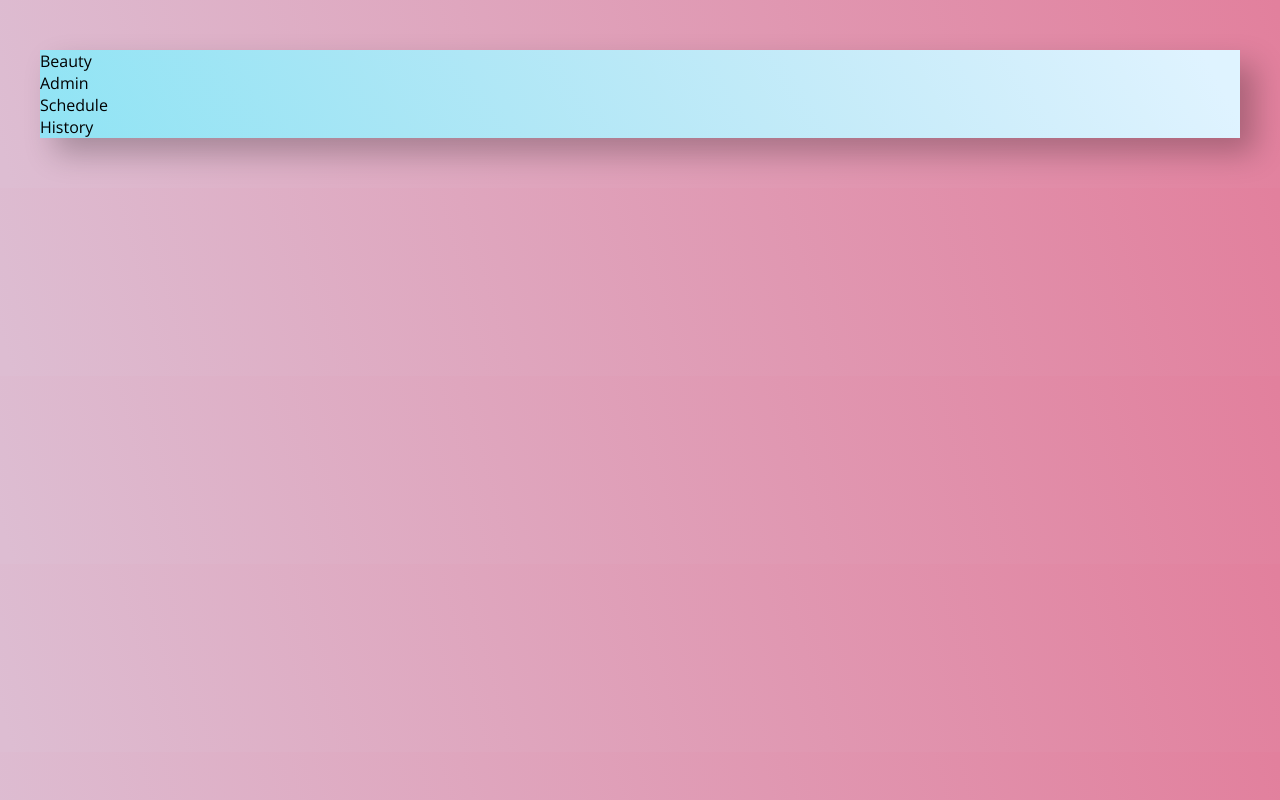
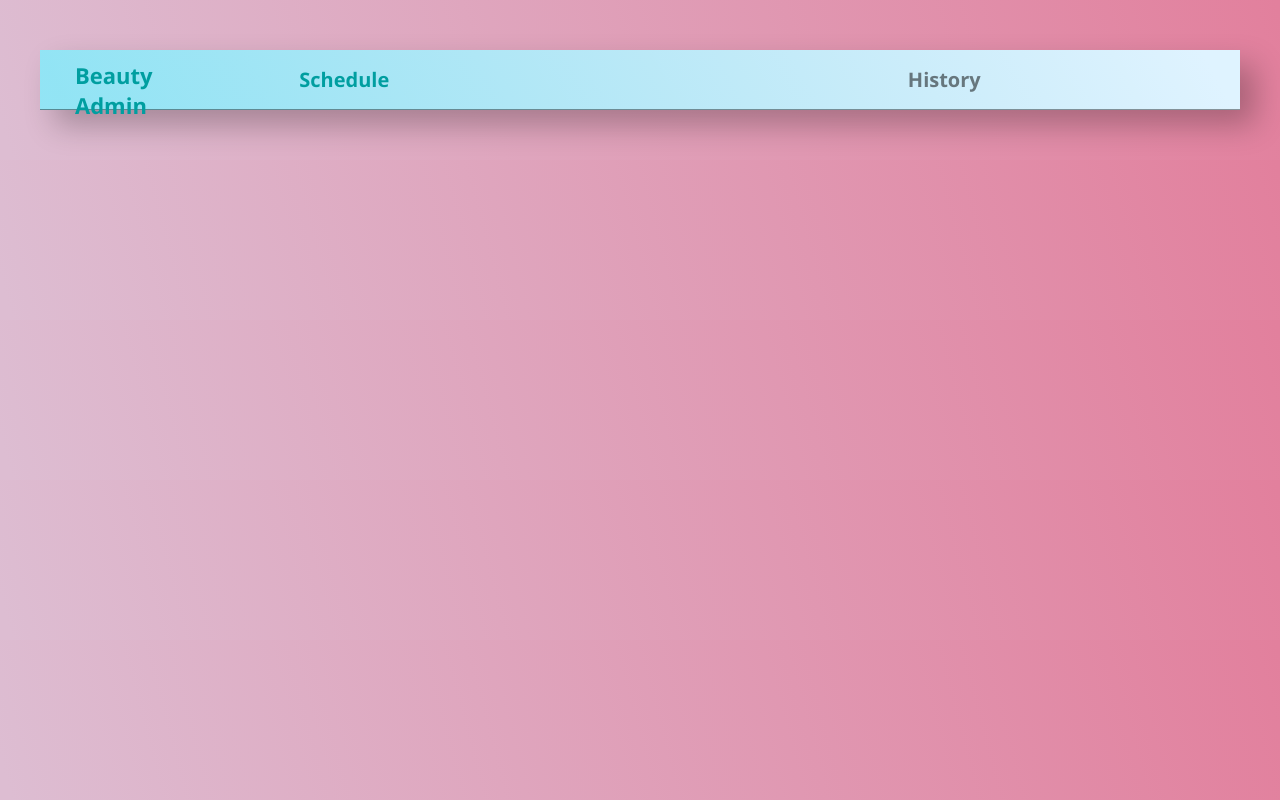
Before and after one commit to Valitriya/Beauty_admin, a React (Create React App) app: page / in a window 1280 px wide. Built offline with nearby package versions, Linux system fonts and the light colour scheme.

Commit message:
added header styles

```diff
--- a/src/components/header/header.scss
+++ b/src/components/header/header.scss
@@ -0,0 +1,41 @@
+@import "../../style/variables.scss";
+.logo {
+	position: absolute;
+	top: 10px;
+	left: 35px;
+	font-weight: 700;
+	font-size: 22px;
+	line-height: 30px;
+	color: $main-color;
+	&:hover {
+		color: $main-color;
+	}
+}
+
+.header {
+	&__list {
+		display: flex;
+		justify-content: space-around;
+		align-items: center;
+		height: 60px;
+		border-bottom: 1px solid rgba(0, 0, 0, 0.4);
+	}
+	&__link {
+		font-weight: 700;
+		font-size: 20px;
+		line-height: 27px;
+		color: rgba(0, 0, 0, 0.5);
+		&_active {
+			color: $main-color;
+		}
+		a {
+			display: block;
+			width: 100%;
+			padding: 0 20px;
+			&:hover {
+				color: $main-color;
+				transition: all 0.3s;
+			}
+		}
+	}
+}
```
